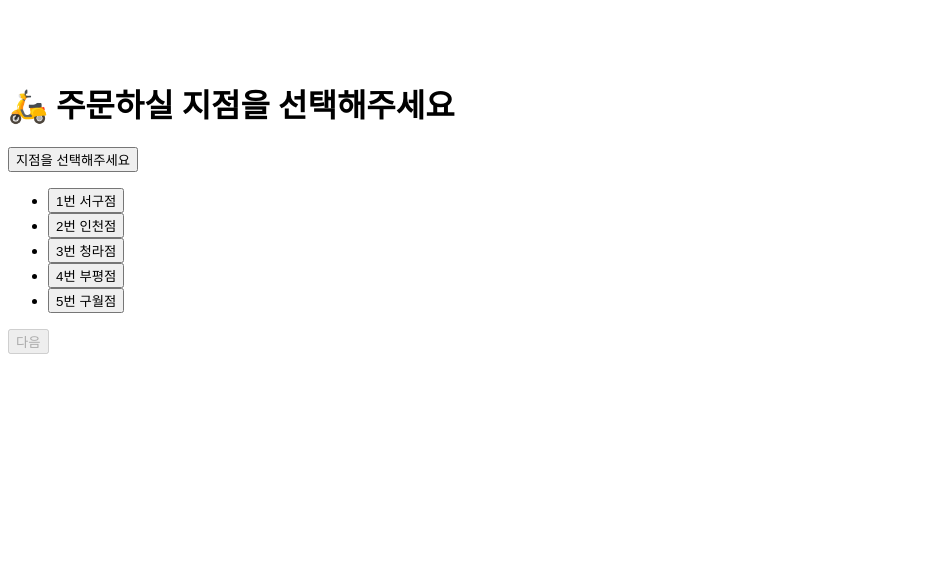
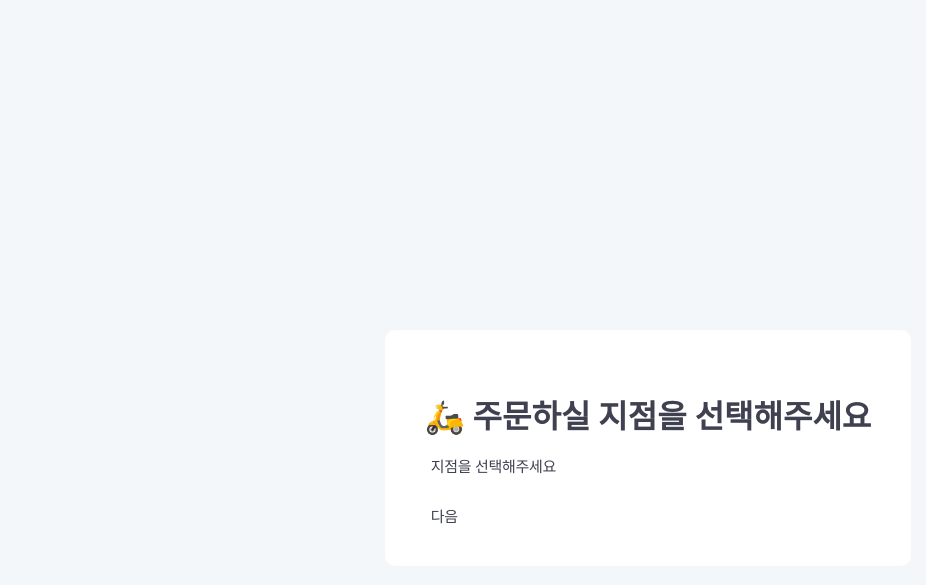
Before and after one commit to SHT-3756/project-practice, a plain HTML site: page index.html in a window 1280 px wide. Shown: the whole page, without its empty margins (0-926 px from the left). Drawn offline with Linux system fonts and the light colour scheme.

Commit message:
'css추가'

```diff
--- a/index.html
+++ b/index.html
@@ -6,7 +6,7 @@
     <meta name="viewport" content="width=device-width, initial-scale=1.0">
     <title>지점 선택</title>
 </head>
-
+<link rel="stylesheet" href="./main.css">
 <body>
     <h1 class="title">
         <img src="" alt="">
@@ -14,7 +14,7 @@
     <form action="">
         <h1>🛵 주문하실 지점을 선택해주세요</h1>
         <div class="dropdown">
-            <button type="button" class="dropdown-toggle">
+            <button type="button" class="dropdown-toggle ">
               지점을 선택해주세요
             </button>
 
@@ -48,5 +48,6 @@
         </div>
         <button type="submit" class="newxt-button" disabled>다음</button>
     </form>
+    <script src="./main.js"></script>
 </body>
 </html>
--- /dev/null
+++ b/main.css
@@ -0,0 +1,41 @@
+body {
+    display: flex;
+    flex-direction: column;
+    align-items: center;
+    justify-content: center;
+    width: 100%;
+    height: 100vh;
+    padding-bottom: 30px;
+    font-family: 'Spoqa Han Sans Neo', 'sans-serif';
+    color: #3f4150;
+    background-color: #f4f7fa;
+  }
+
+  ul,
+  li {
+    list-style-type: none;
+    padding-left: 0;
+    margin-left: 0;
+  }
+
+.dropdown-menu {
+    max-height: 0;
+    overflow: hidden;
+}
+.dropdown-menu.show {
+    max-height: 280px;
+}
+button {
+    border: none;
+    color:#3f4150;
+    background-color: #fff;
+    cursor: pointer;
+    line-height: 1;
+    letter-spacing: -0.02em;
+    font-size: 15px;
+}
+form {
+  padding: 40px;
+  background-color: #fff;
+  border-radius: 10px;
+}
--- /dev/null
+++ b/main.js
@@ -0,0 +1,12 @@
+const dropdown = document.querySelector('.dropdown')
+const toggleButton = document.querySelector('.dropdown-toggle')
+const menu = document.querySelector('.dropdown-menu')
+const options = document.querySelectorAll('.dropdown-option')
+
+//토글 버튼 클릭> 메뉴 보여줌
+//메뉴 max-height: 0
+//메뉴.show -> 해지
+toggleButton.addEventListener('click', function() {
+    menu.classList.toggle('show')
+
+})
```
